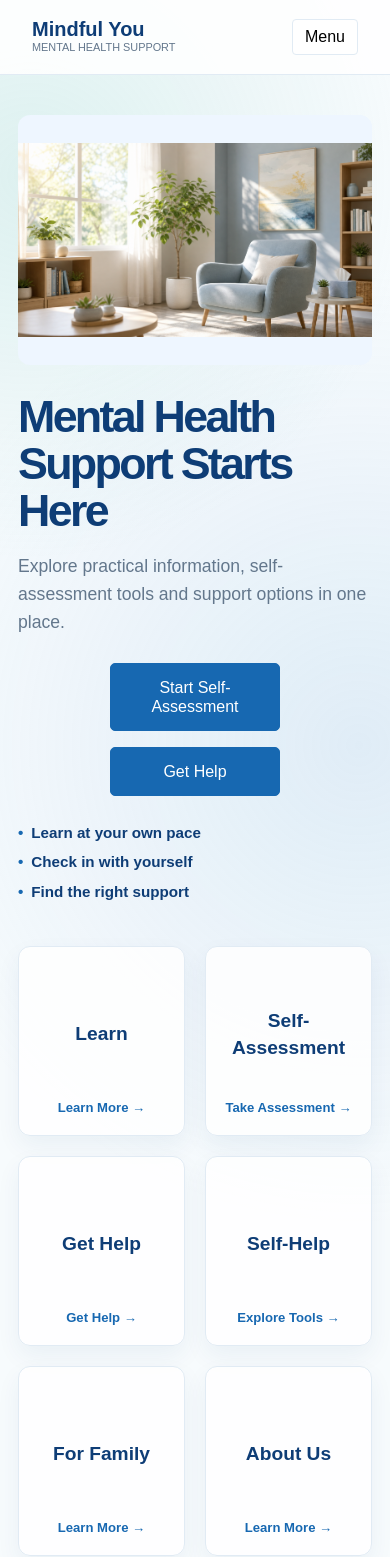
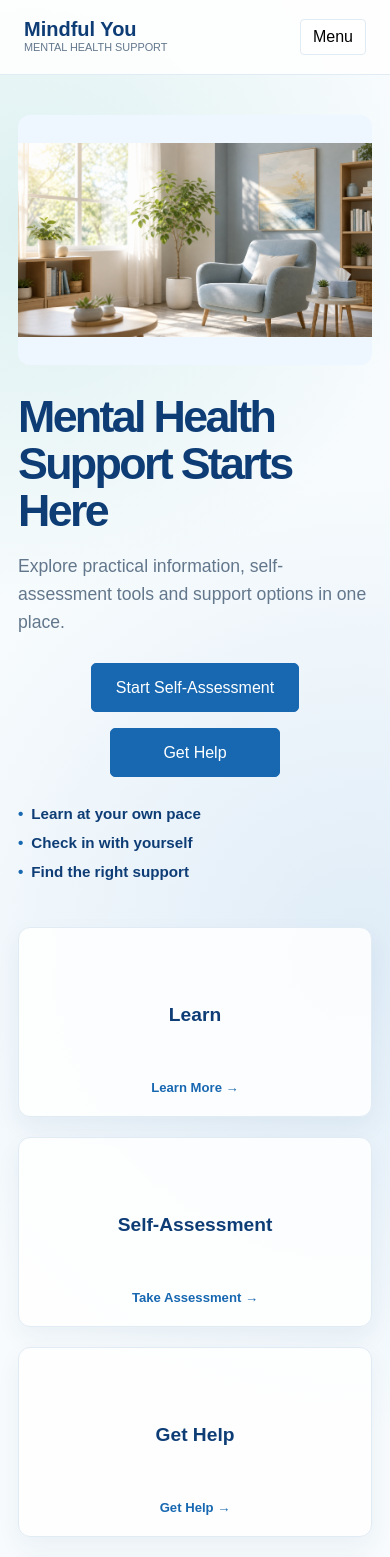
Before and after one commit to Ziyue-Zhang-monash/mindful-you_Ziyue_Zhang_36667765, a Vue app: page / in a window 390 px wide. Shown: the top 1557 px of the page. Built offline with nearby package versions, Linux system fonts and the light colour scheme.

Commit message:
detail improvement

```diff
--- a/src/App.vue
+++ b/src/App.vue
@@ -322,7 +322,7 @@ const submitRating = (serviceName) => {
           </p>
           <div class="button-row hero-actions">
             <button class="action-button" type="button" @click="selectPage('assessment')">
-              Start Self-<br />Assessment
+              Start Self-Assessment
             </button>
             <button class="action-button" type="button" @click="selectPage('get-help')">
               Get Help
--- a/src/style.css
+++ b/src/style.css
@@ -624,6 +624,40 @@ button {
   font-size: 1.1rem;
 }
 
+@media (max-width: 1100px) {
+  /* Tablet layout. */
+  .navigation {
+    gap: 16px;
+    padding-right: 24px;
+    padding-left: 24px;
+  }
+
+  .nav-link {
+    padding-right: 6px;
+    padding-left: 6px;
+    font-size: 0.78rem;
+  }
+
+  .hero {
+    grid-template-columns: 1fr;
+    gap: 32px;
+  }
+
+  .hero-content {
+    max-width: 720px;
+  }
+
+  .hero-intro {
+    white-space: normal;
+  }
+
+  .feature-grid,
+  .help-grid,
+  .review-grid {
+    grid-template-columns: repeat(2, minmax(0, 1fr));
+  }
+}
+
 @media (max-width: 900px) {
   /* Mobile navigation. */
   .menu-button {
@@ -654,7 +688,7 @@ button {
   }
 
   .feature-grid {
-    grid-template-columns: repeat(3, 1fr);
+    grid-template-columns: repeat(2, 1fr);
   }
 }
 
@@ -714,6 +748,7 @@ button {
 
 @media (max-width: 480px) {
   /* One-column cards on very narrow screens. */
+  .feature-grid,
   .help-grid,
   .review-grid {
     grid-template-columns: 1fr;
```
